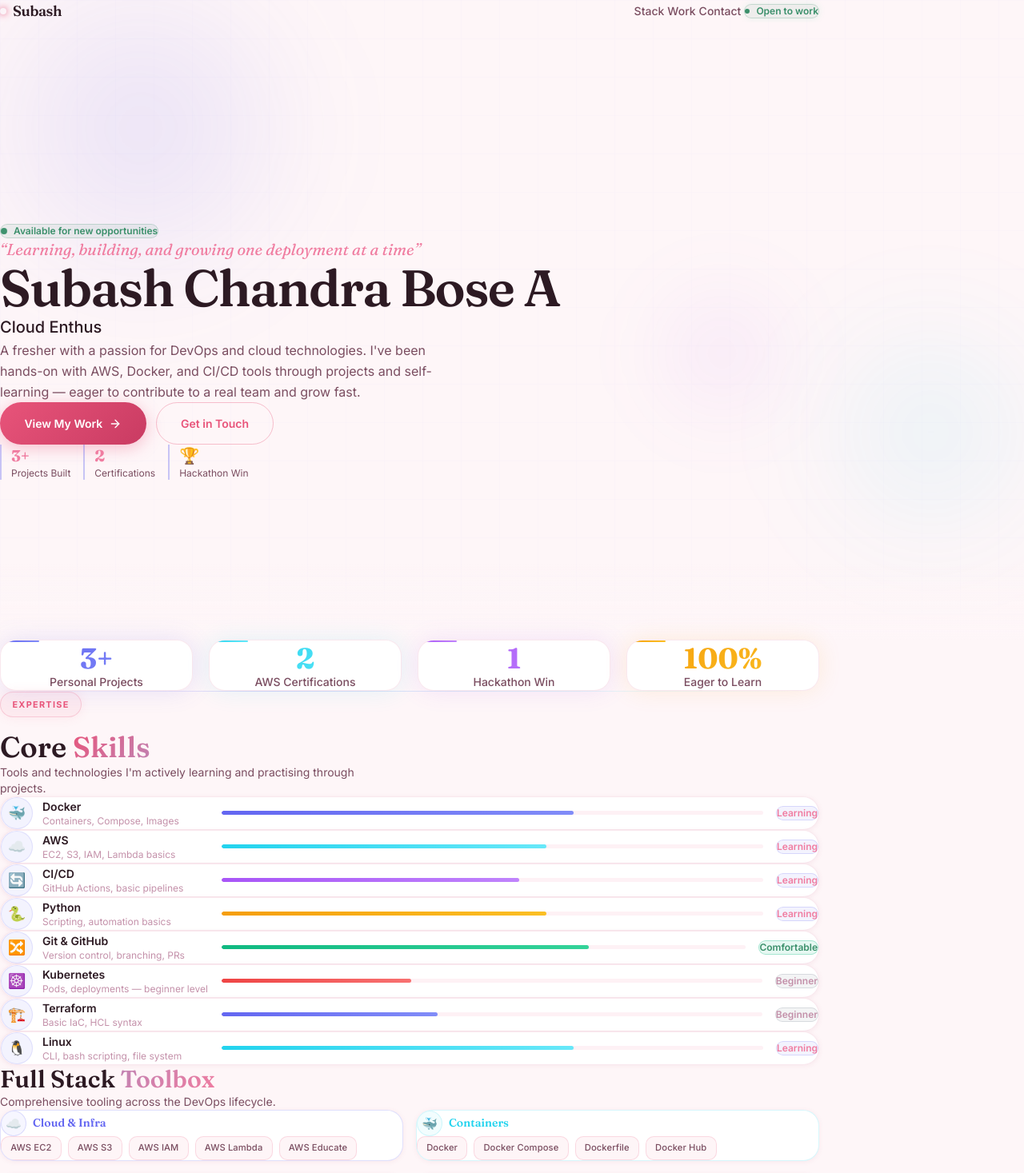
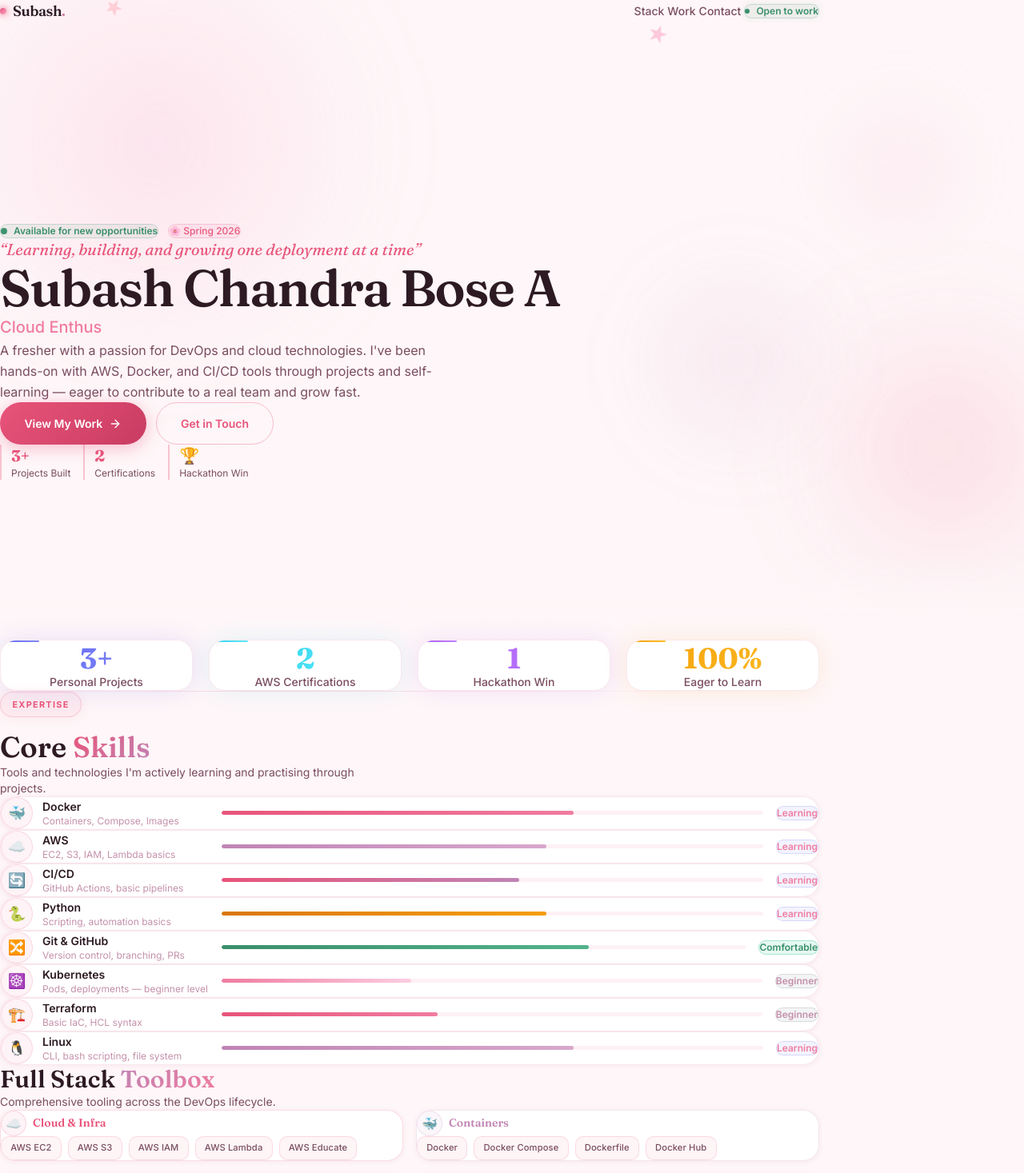
Before and after one commit to Imstark25/profile, a Next.js app: page / in a window 1280 px wide. Shown: the top 1467 px of the page at 80% size. Built offline with nearby package versions, Linux system fonts and the light colour scheme.

Commit message:
feat: implement responsive landing page layout with navigation, scroll-spy, and thematic sections

```diff
--- a/src/app/components/Navbar.tsx
+++ b/src/app/components/Navbar.tsx
@@ -3,15 +3,15 @@ import { useState, useEffect } from 'react'
 import { personal } from '../../lib/data'
 
 const navLinks = [
-  { name: 'Stack',      href: '#skills' },
-  { name: 'Work',       href: '#experience' },
-  { name: 'Contact',    href: '#contact' },
+  { name: 'Stack',   href: '#skills' },
+  { name: 'Work',    href: '#experience' },
+  { name: 'Contact', href: '#contact' },
 ]
 
 export default function Navbar() {
-  const [scrolled,    setScrolled]    = useState(false)
-  const [mobileOpen,  setMobileOpen]  = useState(false)
-  const [activeLink,  setActiveLink]  = useState('')
+  const [scrolled,   setScrolled]   = useState(false)
+  const [mobileOpen, setMobileOpen] = useState(false)
+  const [activeLink, setActiveLink] = useState('')
 
   useEffect(() => {
     const onScroll = () => setScrolled(window.scrollY > 40)
@@ -25,7 +25,6 @@ export default function Navbar() {
     return () => window.removeEventListener('resize', onResize)
   }, [])
 
-  /* Close mobile menu on outside tap */
   useEffect(() => {
     if (!mobileOpen) return
     const handler = (e: MouseEvent) => {
@@ -58,11 +57,11 @@ export default function Navbar() {
           maxWidth: '100vw',
           overflowX: 'hidden',
           background: scrolled
-            ? 'rgba(13,15,20,0.88)'
+            ? 'rgba(254,246,248,0.90)'
             : 'transparent',
-          backdropFilter: scrolled ? 'blur(16px) saturate(180%)' : 'none',
-          borderBottom: scrolled ? '1px solid rgba(99,102,241,0.12)' : '1px solid transparent',
-          boxShadow: scrolled ? '0 4px 30px rgba(0,0,0,0.3)' : 'none',
+          backdropFilter: scrolled ? 'blur(18px) saturate(160%)' : 'none',
+          borderBottom: scrolled ? '1px solid rgba(232,84,122,0.14)' : '1px solid transparent',
+          boxShadow: scrolled ? '0 4px 28px rgba(180,60,100,0.10)' : 'none',
         }}
       >
         <div className="w-full max-w-5xl mx-auto px-4 sm:px-6 flex items-center justify-between" style={{ minWidth: 0 }}>
@@ -74,11 +73,11 @@ export default function Navbar() {
             className="flex items-center gap-2 group"
             style={{ textDecoration: 'none' }}
           >
-            {/* Glowing dot */}
+            {/* Blossom dot */}
             <span
               className="w-2 h-2 rounded-full flex-shrink-0"
               style={{
-                background: 'linear-gradient(135deg, var(--primary), var(--cyan))',
+                background: 'linear-gradient(135deg, var(--primary), var(--petal))',
                 boxShadow: '0 0 8px var(--primary)',
               }}
             />
@@ -89,7 +88,7 @@ export default function Navbar() {
               {personal.name.split(' ')[0]}
               <span
                 style={{
-                  background: 'linear-gradient(135deg, var(--primary-light), var(--cyan))',
+                  background: 'linear-gradient(135deg, var(--primary), var(--violet))',
                   WebkitBackgroundClip: 'text',
                   WebkitTextFillColor: 'transparent',
                 }}
@@ -106,16 +105,16 @@ export default function Navbar() {
                 onClick={(e) => { e.preventDefault(); scrollTo(item.href) }}
                 className="px-4 py-2 rounded-lg text-sm font-medium transition-all duration-200"
                 style={{
-                  color: activeLink === item.href ? 'var(--primary-light)' : 'var(--text-muted)',
+                  color: activeLink === item.href ? 'var(--primary)' : 'var(--text-muted)',
                   background: activeLink === item.href ? 'var(--primary-bg)' : 'transparent',
                   animationDelay: `${i * 60}ms`,
                 }}
                 onMouseEnter={e => {
-                  e.currentTarget.style.color = 'var(--primary-light)'
+                  e.currentTarget.style.color = 'var(--primary)'
                   e.currentTarget.style.background = 'var(--primary-bg)'
                 }}
                 onMouseLeave={e => {
-                  e.currentTarget.style.color = activeLink === item.href ? 'var(--primary-light)' : 'var(--text-muted)'
+                  e.currentTarget.style.color = activeLink === item.href ? 'var(--primary)' : 'var(--text-muted)'
                   e.currentTarget.style.background = activeLink === item.href ? 'var(--primary-bg)' : 'transparent'
                 }}
               >
@@ -130,7 +129,7 @@ export default function Navbar() {
                 background: 'var(--emerald-bg)',
                 color: 'var(--emerald)',
                 border: '1px solid var(--emerald-border)',
-                boxShadow: '0 0 10px rgba(16,185,129,0.1)',
+                boxShadow: '0 0 10px rgba(58,143,106,0.10)',
               }}
             >
               <span className="w-1.5 h-1.5 rounded-full inline-block animate-pulse-dot" style={{ background: 'var(--emerald)' }} />
@@ -144,7 +143,7 @@ export default function Navbar() {
             onClick={() => setMobileOpen(v => !v)}
             className="md:hidden w-9 h-9 rounded-lg flex items-center justify-center transition-all duration-200"
             style={{
-              border: '1px solid rgba(99,102,241,0.25)',
+              border: '1px solid rgba(232,84,122,0.25)',
               color: 'var(--text-muted)',
               background: mobileOpen ? 'var(--primary-bg)' : 'transparent',
             }}
@@ -163,18 +162,18 @@ export default function Navbar() {
         </div>
       </nav>
 
-      {/* Mobile Menu — slide + fade */}
+      {/* Mobile Menu */}
       {mobileOpen && (
         <div
           id="mobile-menu"
           className="fixed z-40 left-3 right-3 animate-drawer"
           style={{
             top: scrolled ? '56px' : '64px',
-            background: 'rgba(18,21,30,0.97)',
+            background: 'rgba(255,242,246,0.97)',
             backdropFilter: 'blur(20px)',
-            border: '1px solid rgba(99,102,241,0.18)',
+            border: '1px solid rgba(232,84,122,0.18)',
             borderRadius: 'var(--radius-xl)',
-            boxShadow: '0 8px 40px rgba(0,0,0,0.5), 0 0 0 1px rgba(99,102,241,0.08)',
+            boxShadow: '0 8px 40px rgba(180,60,100,0.14), 0 0 0 1px rgba(232,84,122,0.07)',
           }}
         >
           <div className="px-4 py-5 flex flex-col gap-1">
@@ -189,7 +188,7 @@ export default function Navbar() {
                   animationDelay: `${i * 50}ms`,
                 }}
                 onMouseEnter={e => {
-                  e.currentTarget.style.color = 'var(--primary-light)'
+                  e.currentTarget.style.color = 'var(--primary)'
                   e.currentTarget.style.background = 'var(--primary-bg)'
                 }}
                 onMouseLeave={e => {
@@ -199,13 +198,13 @@ export default function Navbar() {
               >
                 <span
                   className="w-1 h-4 rounded-full"
-                  style={{ background: 'linear-gradient(180deg, var(--primary), var(--cyan))', opacity: 0.5 }}
+                  style={{ background: 'linear-gradient(180deg, var(--primary), var(--petal))', opacity: 0.6 }}
                 />
                 {item.name}
               </a>
             ))}
 
-            <div className="mt-3 pt-3" style={{ borderTop: '1px solid rgba(99,102,241,0.1)' }}>
+            <div className="mt-3 pt-3" style={{ borderTop: '1px solid rgba(232,84,122,0.10)' }}>
               <div
                 className="flex items-center gap-2 px-4 py-2.5 rounded-full text-xs font-semibold w-fit"
                 style={{
--- a/src/app/components/sections/Contact.tsx
+++ b/src/app/components/sections/Contact.tsx
@@ -8,27 +8,27 @@ const contactLinks = [
     value: personal.email,
     href:  `mailto:${personal.email}`,
     icon:  '✉️',
-    color: '#6366f1',
-    bg:    'rgba(99,102,241,0.06)',
-    border: 'rgba(99,102,241,0.2)',
+    color: '#e8547a',
+    bg:    'rgba(232,84,122,0.07)',
+    border: 'rgba(232,84,122,0.22)',
   },
   {
     label: 'LinkedIn',
     value: 'subash-chandra-bose-a',
     href:  personal.linkedin,
     icon:  '🔗',
-    color: '#22d3ee',
-    bg:    'rgba(34,211,238,0.06)',
-    border: 'rgba(34,211,238,0.18)',
+    color: '#c084b4',
+    bg:    'rgba(192,132,180,0.07)',
+    border: 'rgba(192,132,180,0.22)',
   },
   {
     label: 'GitHub',
     value: 'Imstark25',
     href:  personal.github,
     icon:  '🐙',
-    color: '#a855f7',
-    bg:    'rgba(168,85,247,0.06)',
-    border: 'rgba(168,85,247,0.18)',
+    color: '#3a8f6a',
+    bg:    'rgba(58,143,106,0.07)',
+    border: 'rgba(58,143,106,0.22)',
   },
 ]
 
@@ -74,8 +74,8 @@ function ContactCard({
         <span
           className="w-10 h-10 sm:w-11 sm:h-11 flex items-center justify-center rounded-xl text-lg sm:text-xl shrink-0 transition-all duration-300"
           style={{
-            background: hovered ? link.bg : 'rgba(255,255,255,0.04)',
-            border: `1px solid ${hovered ? link.border : 'rgba(255,255,255,0.06)'}`,
+            background: hovered ? link.bg : 'rgba(232,84,122,0.04)',
+            border: `1px solid ${hovered ? link.border : 'rgba(232,84,122,0.10)'}`,
             boxShadow: hovered ? `0 0 16px ${link.color}33` : 'none',
           }}
         >
@@ -163,7 +163,7 @@ export default function Contact() {
               <div
                 className="absolute -inset-4 rounded-2xl pointer-events-none"
                 style={{
-                  background: 'radial-gradient(ellipse at top left, rgba(99,102,241,0.06) 0%, transparent 70%)',
+                  background: 'radial-gradient(ellipse at top left, rgba(232,84,122,0.07) 0%, transparent 70%)',
                 }}
               />
               <blockquote
@@ -173,7 +173,7 @@ export default function Contact() {
                   fontStyle: 'italic',
                   color: 'var(--text)',
                   borderLeft: '3px solid transparent',
-                  borderImage: 'linear-gradient(180deg, #6366f1, #22d3ee) 1',
+                  borderImage: 'linear-gradient(180deg, #e8547a, #c084b4) 1',
                   paddingLeft: '1.5rem',
                 }}
               >
--- a/src/app/components/sections/Hero.tsx
+++ b/src/app/components/sections/Hero.tsx
@@ -1,6 +1,6 @@
 'use client'
 import { personal } from '../../../lib/data'
-import { useEffect, useRef, useState } from 'react'
+import { useEffect, useState } from 'react'
 
 /* ── Typewriter hook ─────────────────────────────── */
 function useTypewriter(words: string[], speed = 80, pause = 2000) {
@@ -46,36 +46,43 @@ export default function Hero() {
       className="relative w-full min-h-screen flex items-center overflow-hidden"
       style={{ paddingTop: '5rem' }}
     >
-      {/* ── Ambient Glow Blobs ── */}
+      {/* ── Blossom Ambient Glow Blobs ── */}
       <div
-        className="absolute top-[-10%] left-[-5%] w-[480px] h-[480px] rounded-full pointer-events-none animate-glow-pulse animate-float"
+        className="absolute top-[-10%] left-[-5%] w-[520px] h-[520px] rounded-full pointer-events-none animate-glow-pulse animate-float"
         style={{
-          background: 'radial-gradient(circle, rgba(99,102,241,0.14) 0%, transparent 70%)',
+          background: 'radial-gradient(circle, rgba(249,168,201,0.28) 0%, transparent 70%)',
+          filter: 'blur(70px)',
+        }}
+      />
+      <div
+        className="absolute bottom-[5%] right-[-8%] w-[400px] h-[400px] rounded-full pointer-events-none animate-float delay-300"
+        style={{
+          background: 'radial-gradient(circle, rgba(232,84,122,0.16) 0%, transparent 70%)',
           filter: 'blur(60px)',
         }}
       />
       <div
-        className="absolute bottom-[10%] right-[-5%] w-[360px] h-[360px] rounded-full pointer-events-none animate-float delay-300"
+        className="absolute top-[40%] right-[18%] w-[260px] h-[260px] rounded-full pointer-events-none animate-float delay-600"
         style={{
-          background: 'radial-gradient(circle, rgba(34,211,238,0.1) 0%, transparent 70%)',
-          filter: 'blur(60px)',
+          background: 'radial-gradient(circle, rgba(192,132,180,0.14) 0%, transparent 70%)',
+          filter: 'blur(50px)',
         }}
       />
+      {/* Extra petal-pink blob */}
       <div
-        className="absolute top-[40%] right-[20%] w-[240px] h-[240px] rounded-full pointer-events-none animate-float delay-600"
+        className="absolute top-[15%] right-[5%] w-[180px] h-[180px] rounded-full pointer-events-none animate-float delay-400"
         style={{
-          background: 'radial-gradient(circle, rgba(168,85,247,0.08) 0%, transparent 70%)',
+          background: 'radial-gradient(circle, rgba(252,205,225,0.35) 0%, transparent 70%)',
           filter: 'blur(40px)',
         }}
       />
 
-      {/* ── Grid noise overlay ── */}
+      {/* ── Soft dot grid overlay ── */}
       <div
-        className="absolute inset-0 pointer-events-none opacity-[0.03]"
+        className="absolute inset-0 pointer-events-none opacity-[0.045]"
         style={{
-          backgroundImage: `linear-gradient(rgba(99,102,241,0.5) 1px, transparent 1px),
-            linear-gradient(90deg, rgba(99,102,241,0.5) 1px, transparent 1px)`,
-          backgroundSize: '48px 48px',
+          backgroundImage: `radial-gradient(circle, rgba(232,84,122,0.6) 1px, transparent 1px)`,
+          backgroundSize: '32px 32px',
         }}
       />
 
@@ -95,6 +102,17 @@ export default function Hero() {
               <span className="w-2 h-2 rounded-full inline-block animate-pulse-dot" style={{ background: 'var(--emerald)' }} />
               Available for new opportunities
             </span>
+            {/* Blossom season badge */}
+            <span
+              className="inline-flex items-center gap-1.5 px-3 py-1.5 rounded-full text-xs font-medium"
+              style={{
+                background: 'rgba(249,168,201,0.15)',
+                border: '1px solid rgba(232,84,122,0.22)',
+                color: 'var(--primary)',
+              }}
+            >
+              🌸 Spring 2026
+            </span>
           </div>
 
           {/* Italic quote */}
@@ -103,7 +121,7 @@ export default function Hero() {
             style={{
               fontFamily: 'var(--font-serif)',
               fontStyle: 'italic',
-              color: 'var(--primary-light)',
+              color: 'var(--primary)',
               fontWeight: 400,
             }}
           >
@@ -117,6 +135,7 @@ export default function Hero() {
               fontFamily: 'var(--font-serif)',
               lineHeight: 1.05,
               fontSize: 'clamp(2.2rem, 7vw, 4rem)',
+              color: 'var(--text)',
             }}
           >
             {personal.name}
@@ -129,14 +148,14 @@ export default function Hero() {
           >
             <span
               className="text-base sm:text-lg md:text-xl font-medium"
-              style={{ color: 'var(--cyan)' }}
+              style={{ color: 'var(--primary-light)' }}
             >
               {typed}
             </span>
             <span
               className="inline-block w-[2px] h-5 ml-0.5"
               style={{
-                background: 'var(--cyan)',
+                background: 'var(--primary)',
                 animation: 'blink 1s step-end infinite',
               }}
             />
@@ -187,11 +206,11 @@ export default function Hero() {
               <div
                 key={i}
                 className="flex flex-col"
-                style={{ borderLeft: '2px solid rgba(99,102,241,0.35)', paddingLeft: '0.75rem' }}
+                style={{ borderLeft: '2px solid rgba(232,84,122,0.32)', paddingLeft: '0.75rem' }}
               >
                 <span
                   className="text-xl font-bold"
-                  style={{ fontFamily: 'var(--font-serif)', color: 'var(--primary-light)' }}
+                  style={{ fontFamily: 'var(--font-serif)', color: 'var(--primary)' }}
                 >
                   {s.value}
                 </span>
@@ -202,9 +221,9 @@ export default function Hero() {
         </div>
       </div>
 
-      {/* Bottom gradient fade */}
+      {/* Bottom gradient fade to page background */}
       <div
-        className="absolute bottom-0 left-0 right-0 h-24 pointer-events-none"
+        className="absolute bottom-0 left-0 right-0 h-28 pointer-events-none"
         style={{ background: 'linear-gradient(to top, var(--bg), transparent)' }}
       />
     </section>
--- a/src/app/components/sections/Skills.tsx
+++ b/src/app/components/sections/Skills.tsx
@@ -31,20 +31,20 @@ function ProgressBar({ level, color }: { level: number; color: string }) {
 }
 
 const skillColors = [
-  'linear-gradient(90deg, #6366f1, #818cf8)',
-  'linear-gradient(90deg, #22d3ee, #67e8f9)',
-  'linear-gradient(90deg, #a855f7, #c084fc)',
-  'linear-gradient(90deg, #f59e0b, #fbbf24)',
-  'linear-gradient(90deg, #10b981, #34d399)',
-  'linear-gradient(90deg, #ef4444, #f87171)',
+  'linear-gradient(90deg, #e8547a, #f07ca0)',
+  'linear-gradient(90deg, #c084b4, #d8a8cc)',
+  'linear-gradient(90deg, #e8547a, #c084b4)',
+  'linear-gradient(90deg, #d97706, #f59e0b)',
+  'linear-gradient(90deg, #3a8f6a, #52b38a)',
+  'linear-gradient(90deg, #f07ca0, #fccde1)',
 ]
 
 const groupIcons = ['☁️', '🐳', '🔁', '📊']
 const groupColors = [
-  { accent: '#6366f1', bg: 'rgba(99,102,241,0.06)',   border: 'rgba(99,102,241,0.2)' },
-  { accent: '#22d3ee', bg: 'rgba(34,211,238,0.06)',   border: 'rgba(34,211,238,0.18)' },
-  { accent: '#a855f7', bg: 'rgba(168,85,247,0.06)',   border: 'rgba(168,85,247,0.18)' },
-  { accent: '#f59e0b', bg: 'rgba(245,158,11,0.06)',   border: 'rgba(245,158,11,0.18)' },
+  { accent: '#e8547a', bg: 'rgba(232,84,122,0.07)',   border: 'rgba(232,84,122,0.20)' },
+  { accent: '#c084b4', bg: 'rgba(192,132,180,0.07)',  border: 'rgba(192,132,180,0.20)' },
+  { accent: '#d97706', bg: 'rgba(217,119,6,0.07)',    border: 'rgba(217,119,6,0.20)'  },
+  { accent: '#3a8f6a', bg: 'rgba(58,143,106,0.07)',   border: 'rgba(58,143,106,0.20)' },
 ]
 
 /* ── Main Section ───────────────────────────────── */
@@ -153,7 +153,7 @@ function SkillRow({
         <div className="flex items-center gap-3 sm:w-[260px] shrink-0">
           <span
             className="w-9 h-9 sm:w-10 sm:h-10 flex items-center justify-center rounded-xl text-lg shrink-0"
-            style={{ background: 'rgba(99,102,241,0.08)', border: '1px solid rgba(99,102,241,0.15)' }}
+            style={{ background: 'rgba(232,84,122,0.07)', border: '1px solid rgba(232,84,122,0.18)' }}
           >
             {skill.icon}
           </span>
--- a/src/app/page.tsx
+++ b/src/app/page.tsx
@@ -1,10 +1,11 @@
 'use client'
-import Navbar     from './components/Navbar'
-import Hero       from './components/sections/Hero'
-import Stats      from './components/sections/About'
-import Skills     from './components/sections/Skills'
-import Experience from './components/sections/Experience'
-import Contact    from './components/sections/Contact'
+import Navbar      from './components/Navbar'
+import Hero        from './components/sections/Hero'
+import Stats       from './components/sections/About'
+import Skills      from './components/sections/Skills'
+import Experience  from './components/sections/Experience'
+import Contact     from './components/sections/Contact'
+import PetalCanvas from './components/PetalCanvas'
 import { personal } from '../lib/data'
 
 function GradientDivider() {
@@ -13,7 +14,7 @@ function GradientDivider() {
       <div
         style={{
           height: '1px',
-          background: 'linear-gradient(90deg, transparent, rgba(99,102,241,0.25), rgba(34,211,238,0.15), transparent)',
+          background: 'linear-gradient(90deg, transparent, rgba(232,84,122,0.22), rgba(249,168,201,0.18), transparent)',
         }}
       />
     </div>
@@ -22,7 +23,10 @@ function GradientDivider() {
 
 export default function Home() {
   return (
-    <main style={{ background: 'var(--bg)', color: 'var(--text)' }}>
+    <main style={{ background: 'var(--bg)', color: 'var(--text)', position: 'relative' }}>
+      {/* 🌸 Falling petals — sits behind all content */}
+      <PetalCanvas />
+
       <Navbar />
       <Hero />
 
@@ -42,14 +46,14 @@ export default function Home() {
       {/* Footer */}
       <footer
         className="py-8 sm:py-10 mt-2"
-        style={{ borderTop: '1px solid rgba(99,102,241,0.1)' }}
+        style={{ borderTop: '1px solid rgba(232,84,122,0.12)' }}
       >
         <div className="max-w-5xl mx-auto px-4 sm:px-6">
           <div className="flex flex-col sm:flex-row items-center justify-between gap-3 text-center sm:text-left">
             <div className="flex items-center gap-2">
               <span
                 className="w-2 h-2 rounded-full"
-                style={{ background: 'linear-gradient(135deg, var(--primary), var(--cyan))' }}
+                style={{ background: 'linear-gradient(135deg, var(--primary), var(--petal))' }}
               />
               <span
                 className="text-sm font-semibold"
@@ -59,7 +63,7 @@ export default function Home() {
               </span>
             </div>
             <p className="text-xs" style={{ color: 'var(--text-light)' }}>
-              {personal.location} · © {new Date().getFullYear()} · Built with ❤️
+              {personal.location} · © {new Date().getFullYear()} · Built with 🌸
             </p>
             <div className="flex items-center gap-1.5">
               <span className="w-1.5 h-1.5 rounded-full animate-pulse-dot" style={{ background: 'var(--emerald)' }} />
```
